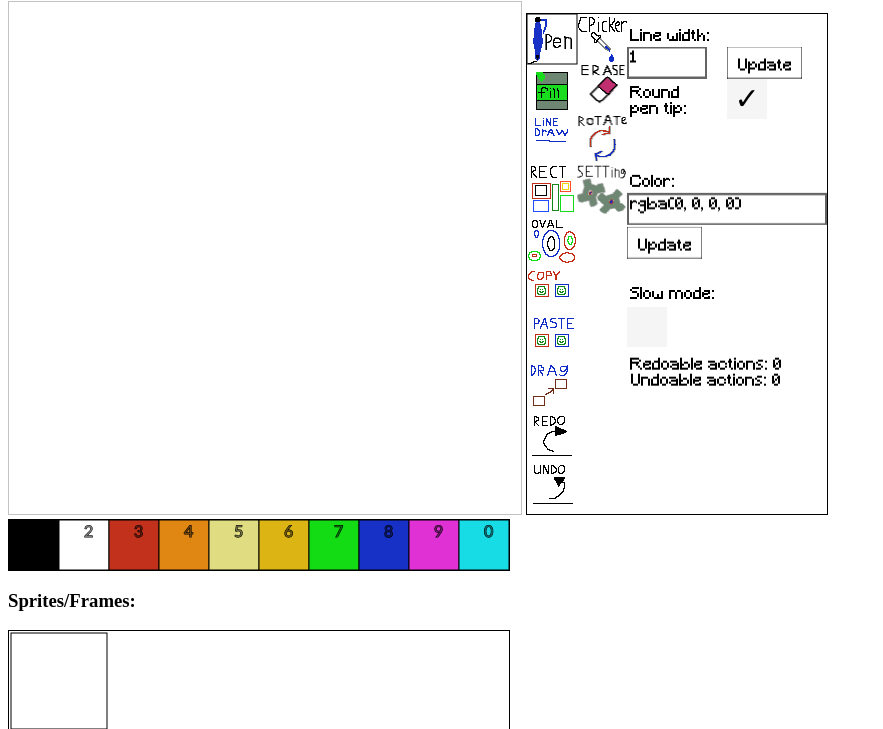
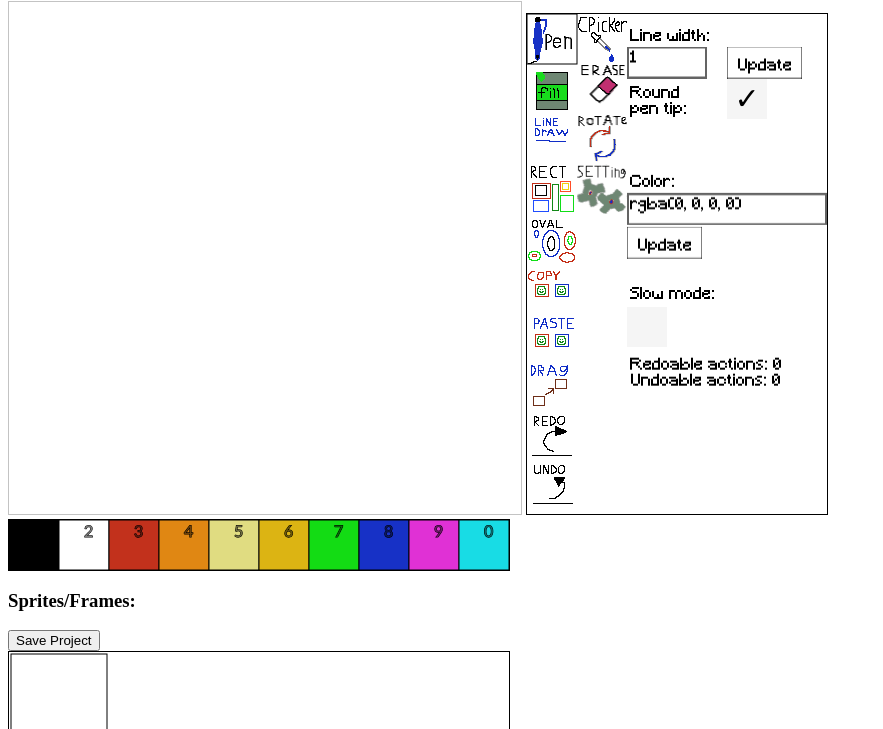
Before and after one commit to FormerlyZeroCool/SpriteDraw, a plain HTML site: page web/index.html in a window 1280 px wide. Shown: the part 54-783 px from the top of the page, without its empty margins (0-883 px from the left). Drawn offline with Linux system fonts and the light colour scheme.

Commit message:
Update save label to reflect what it actually saves

```diff
--- a/web/index.html
+++ b/web/index.html
@@ -25,7 +25,7 @@
 
     <div id="sprites_group" style="display: inline;">
         <h3>Sprites/Frames:</h3>
-        <!--<button id="save_server">Save To Server</button><br>!-->
+        <button id="save_server">Save Project</button><br>
         <div id="sprites" style="display: inline-block;">
             <canvas id="sprites_canvas" width="500" height="100"
             style="border:1px solid #000000;"></canvas>
```
